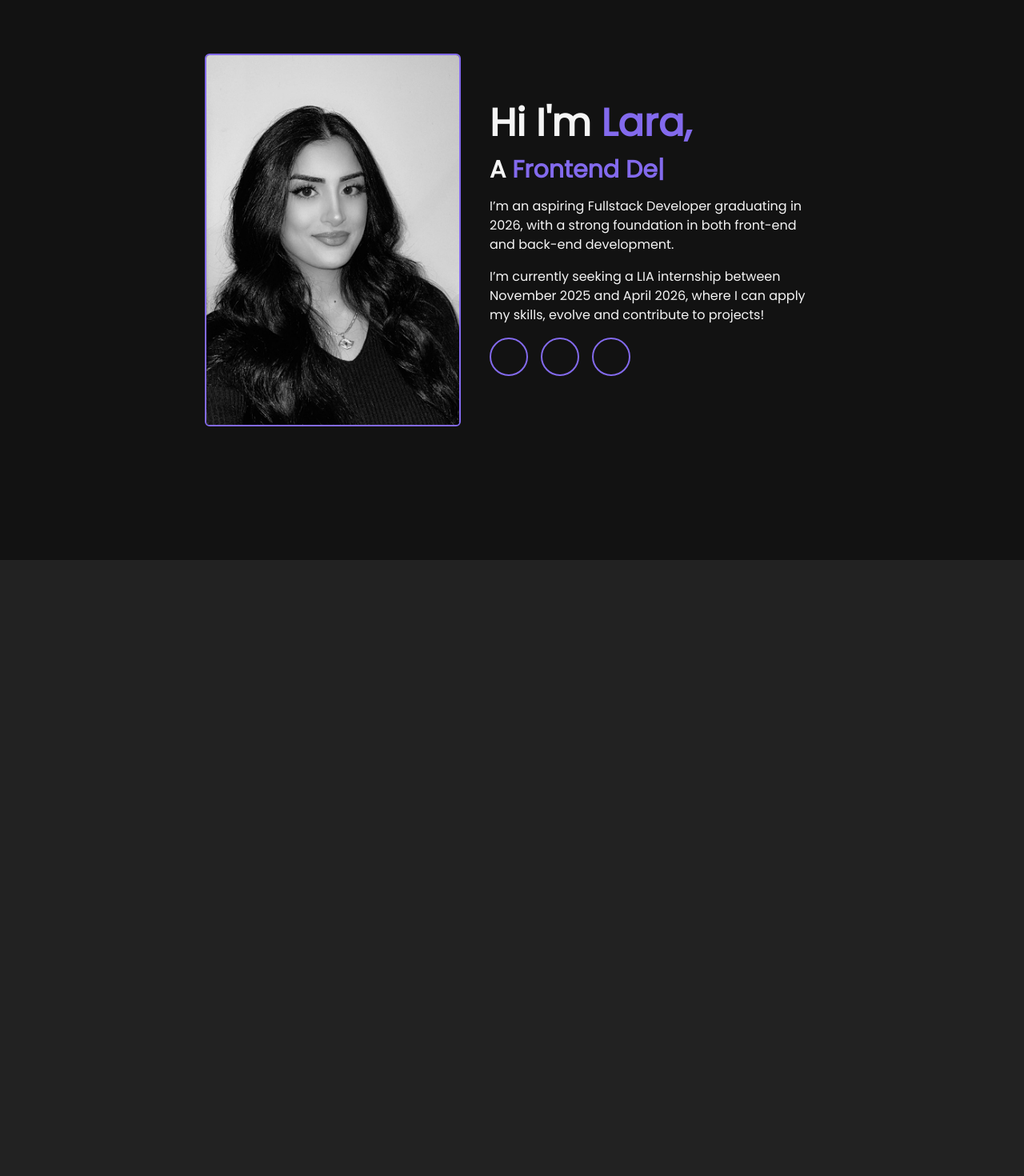
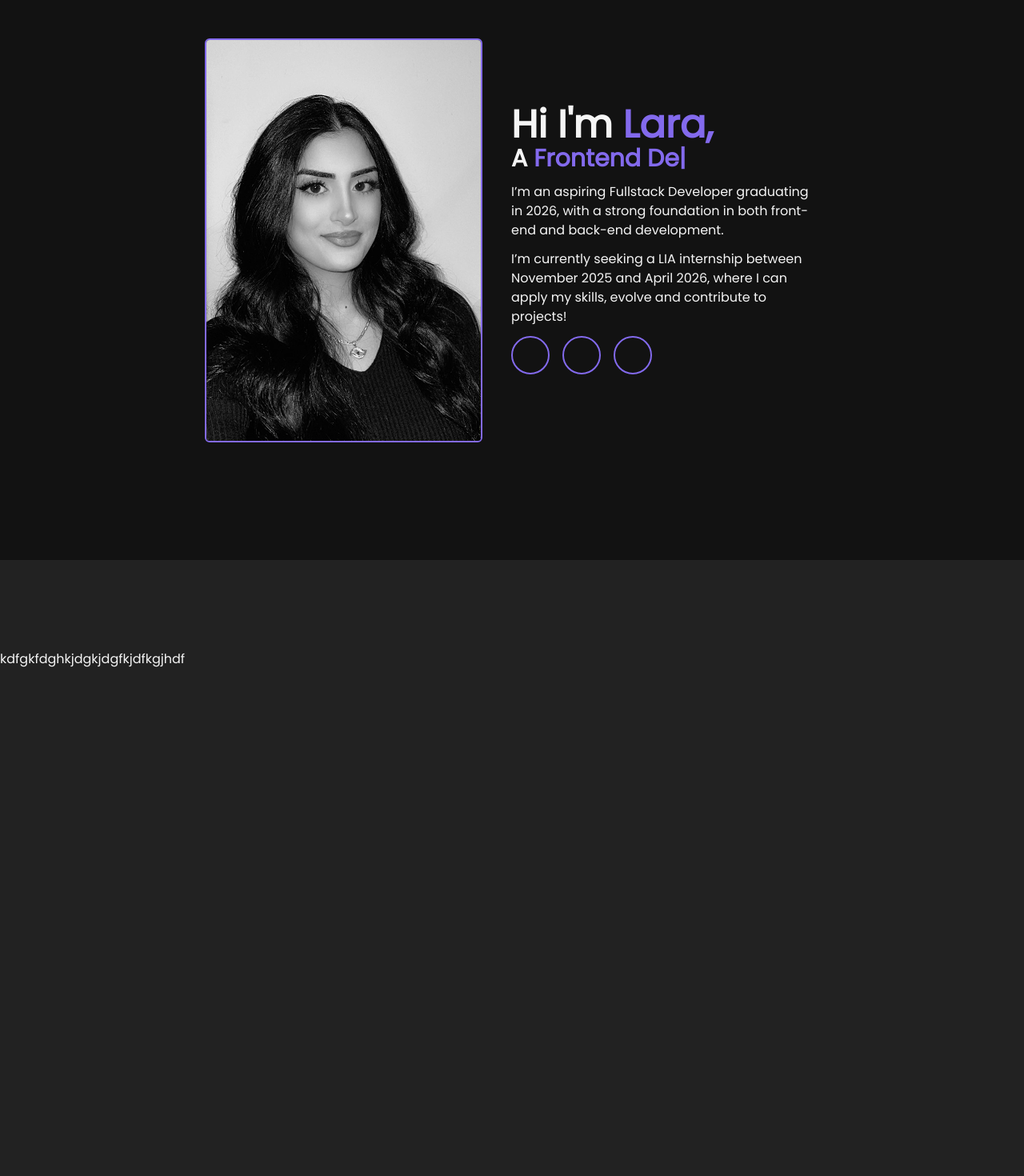
Before and after one commit to Laraass/portfolio, a React (Vite) app: page / in a window 1280 px wide. Shown: the part 100-1570 px from the top of the page at 80% size. Built offline with nearby package versions, Linux system fonts and the light colour scheme; some icons are missing.

Commit message:
set up AOS library

```diff
--- a/package.json
+++ b/package.json
@@ -12,6 +12,7 @@
   "dependencies": {
     "@tailwindcss/vite": "^4.1.0",
     "@types/react-router-dom": "^5.3.3",
+    "aos": "^2.3.4",
     "react": "^19.0.0",
     "react-dom": "^19.0.0",
     "react-router-dom": "^7.5.0",
@@ -20,6 +21,7 @@
   "devDependencies": {
     "@eslint/js": "^9.21.0",
     "@iconify/react": "^5.2.1",
+    "@types/aos": "^3.0.7",
     "@types/react": "^19.0.10",
     "@types/react-dom": "^19.0.4",
     "@vitejs/plugin-react": "^4.3.4",
--- a/src/main.tsx
+++ b/src/main.tsx
@@ -2,6 +2,15 @@ import { StrictMode } from 'react'
 import { createRoot } from 'react-dom/client'
 import './index.css'
 import App from './Portfolio.tsx'
+import AOS from 'aos'
+import 'aos/dist/aos.css'
+
+// AOS
+AOS.init({
+  duration: 1000,
+  easing: 'ease-in-out',
+  once: true,
+})
 
 createRoot(document.getElementById('root')!).render(
   <StrictMode>
--- a/src/sections/About.tsx
+++ b/src/sections/About.tsx
@@ -2,8 +2,9 @@ import React from "react";
 
 const About: React.FC = () => {
   return (
-    <section className="bg-shade-700 w-full min-h-screen py-28" id="about-me">
+    <section data-aos="fade-up" className="bg-shade-700 w-full min-h-screen py-28" id="about-me">
       {/* About Me */}
+      <p>kdfgkfdghkjdgkjdgfkjdfkgjhdf</p>
     </section>
   );
 };
--- a/src/sections/Contact.tsx
+++ b/src/sections/Contact.tsx
@@ -2,7 +2,7 @@ import React from "react";
 
 const Contact: React.FC = () => {
   return (
-    <section className="bg-shade-800 min-h-screen py-28" id="contact">
+    <section data-aos="fade-up" className="bg-shade-800 min-h-screen py-28" id="contact">
       {/* Contact */}
     </section>
   );
--- a/src/sections/EducationProjects.tsx
+++ b/src/sections/EducationProjects.tsx
@@ -2,7 +2,7 @@ import React from "react";
 
 const EducationProjects: React.FC = () => {
   return (
-    <section className="min-h-screen py-28" id="education-projects">
+    <section data-aos="fade-up" className="min-h-screen py-28" id="education-projects">
       {/* Education & Projects */}
     </section>
   );
--- a/src/sections/Home.tsx
+++ b/src/sections/Home.tsx
@@ -8,24 +8,26 @@ const Home: React.FC = () => {
     <section
       className="flex flex-col gap-4 items-center justify-center min-h-screen max-w-3xl mx-auto"
       id="home"
+      data-aos="fade"
     >
-      <div className="flex flex-col md:flex-row gap-9">
+      <div className="flex flex-col md:flex-row gap-9 items-center">
         {/* Image */}
         <img
           src="/me.png"
           alt="Me"
-          className="w-64 md:w-80 rounded-md border-2 border-primary
+          className="w-64 md:w-90 rounded-md border-2 border-primary
         transition-all duration-300
         hover:shadow-[0_0_20px_5px_#836AED]"
         />
 
         {/* Text content */}
-        <div className="flex flex-col gap-4 justify-center">
+        <div className="flex flex-col gap-3">
+          <div className="gap-2">
             <h1 className="text-5xl font-bold text-shade-100">
               Hi I'm <span className="text-primary">Lara,</span>
             </h1>
 
-          <div className="flex flex-row gap-2 items-center">
+            <div className="flex flex-row items-center">
               <p className="text-3xl font-bold text-shade-100">
                 A{" "}
                 <span className="text-primary animate-typewriter">
@@ -44,6 +46,7 @@ const Home: React.FC = () => {
                   />
                 </span>
               </p>
+            </div>
           </div>
 
           <p className="text-base font-medium text-shade-100">
--- a/src/sections/Skills.tsx
+++ b/src/sections/Skills.tsx
@@ -2,7 +2,7 @@ import React from "react";
 
 const Skills: React.FC = () => {
   return (
-    <section className="bg-shade-700 min-h-screen py-28 text-white" id="skills">
+    <section data-aos="fade-up" className="bg-shade-700 min-h-screen py-28 text-white" id="skills">
       {/* Skills */}
     </section>
   );
```
Also changed, not shown: 1 other file (tests, documents, lock files or other folders). Lines whose indentation alone changed are shown as unchanged.
